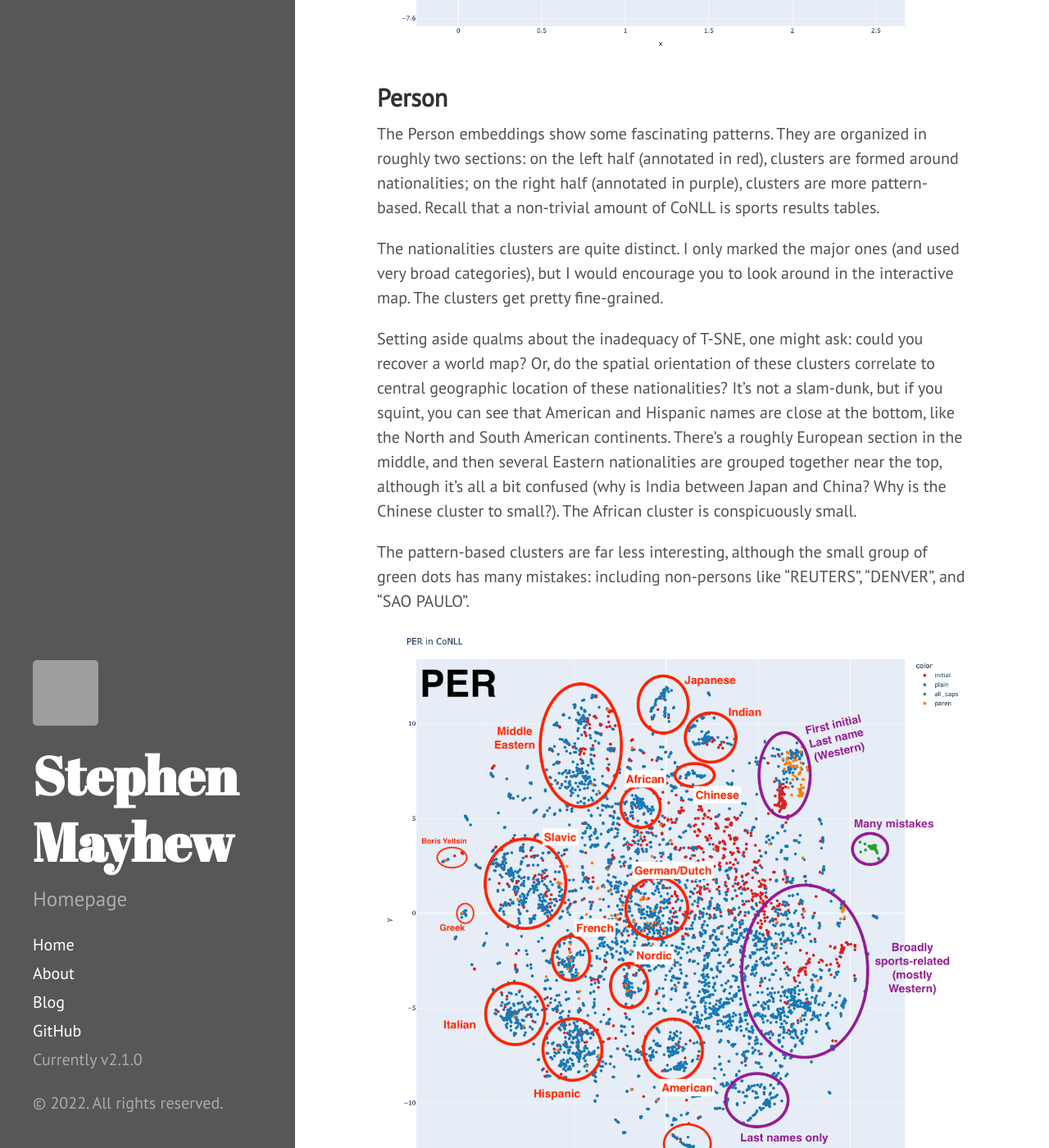
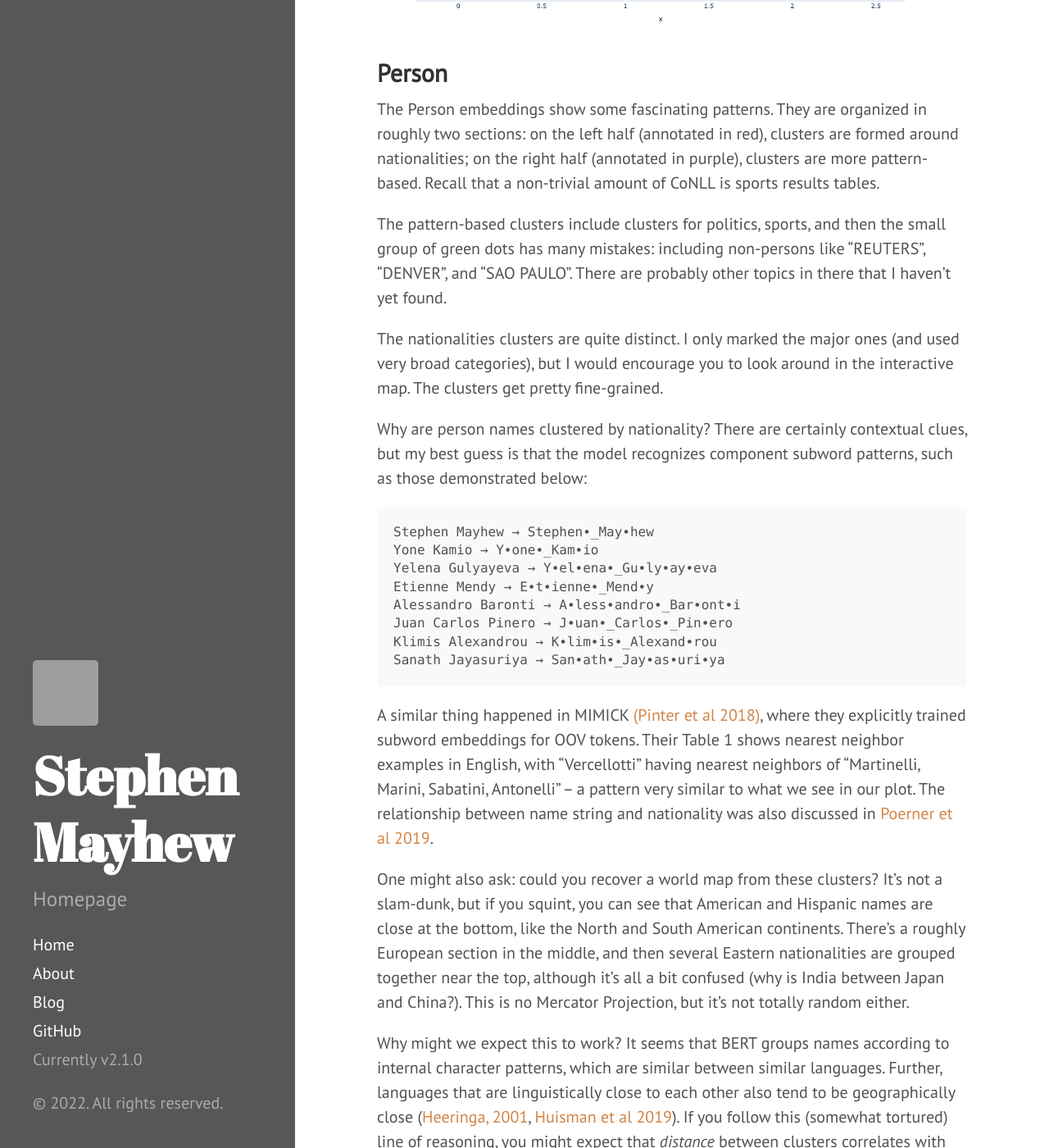
Before and after one commit to mayhewsw/mayhewsw.github.io, a Jekyll site: the page built from _posts/2022-01-30-conll-span-embeddings.md, in a window 1280 px wide and 1400 px high, scrolled down 3413 px. Shown: the whole window at 82% size. Built offline with Jekyll 4.4.1, drawn with Linux system fonts in a browser that asks for light colours; comment, search, counter and statistics services are not loaded; some of the changed text lies outside the part shown; grey boxes are pictures that could not be loaded.

Commit message:
Most modifications are done

````diff
--- a/_posts/2022-01-30-conll-span-embeddings.md
+++ b/_posts/2022-01-30-conll-span-embeddings.md
@@ -21,10 +21,10 @@
 ## Embedding Entities
 As with every other researcher for the past 19 years, the term "NER" makes me reflexively reach for [CoNLL-2003](https://www.clips.uantwerpen.be/conll2003/ner/) English dataset, with tagset: Person, Organization, Location, and Miscellaneous. Using the training set, I got the BERT embeddings (specifically [`distilroberta-base`](https://huggingface.co/distilroberta-base)) for each labeled span (summing constituent subwords), and reduced to 2 dimensions with [T-SNE](https://scikit-learn.org/stable/modules/generated/sklearn.manifold.TSNE.html). I repeated this process 6 times: one for each of the 4 labels, then 2 different plots with all labels but distinct coloring.
 
-In one of the ALL plots, I colored according to label. In all others, I categorized using properties of each entity, assigning the first applicable category in this order: if it was preceded by a left parenthesis (`paren`), if it consisted of all capitals (`all_caps`), if it was the first token in a sentence (`initial`),, and a catch-all category (`plain`). For the Location plot, I subdivided `plain` into `LOC` (if it was preceded by a preposition like "in" or "near") and `GPE` (all others).
+In one of the ALL plots, I colored according to label. In all others, I categorized using properties of each entity, assigning the first applicable category in this order: if it was preceded by a left parenthesis (`paren`), if it consisted of all capitals (`all_caps`), if it was the first token in a sentence (`initial`), and a catch-all category (`plain`). For the Location plot, I subdivided `plain` into `LOC` (if it was preceded by a preposition like "in" or "near") and `GPE` (all others).
 
 ## Observations
-There are lots of interesting things to notice -- here are a few.
+There are lots of interesting things to notice, I've written down a few below.
 
 In the ALL-by-label plot, different areas for each label are apparent. Interestingly, Person is the most distinct, and while Organization and Location have central areas of density, the boundaries are less clear. Miscellaneous, on the other hand, seems to exist in the same spaces as Organization and Location. This will be explored more in a later section.
 
@@ -40,24 +40,39 @@
 ## Person
 The Person embeddings show some fascinating patterns. They are organized in roughly two sections: on the left half (annotated in red), clusters are formed around nationalities; on the right half (annotated in purple), clusters are more pattern-based. Recall that a non-trivial amount of CoNLL is sports results tables.
 
+
+The pattern-based clusters include clusters for politics, sports, and then the small group of green dots has many mistakes: including non-persons like "REUTERS", "DENVER", and "SAO PAULO". There are probably other topics in there that I haven't yet found.
+
 The nationalities clusters are quite distinct. I only marked the major ones (and used very broad categories), but I would encourage you to look around in the interactive map. The clusters get pretty fine-grained.
 
-Setting aside qualms about the inadequacy of T-SNE, one might ask: could you recover a world map? Or, do the spatial orientation of these clusters correlate to central geographic location of these nationalities? It's not a slam-dunk, but if you squint, you can see that American and Hispanic names are close at the bottom, like the North and South American continents. There's a roughly European section in the middle, and then several Eastern nationalities are grouped together near the top, although it's all a bit confused (why is India between Japan and China? Why is the Chinese cluster to small?). The African cluster is conspicuously small.
+Why are person names clustered by nationality? There are certainly contextual clues, but my best guess is that the model recognizes component subword patterns, such as those demonstrated below:
 
-The pattern-based clusters are far less interesting, although the small group of green dots has many mistakes: including non-persons like "REUTERS", "DENVER", and "SAO PAULO".
+```
+Stephen Mayhew → Stephen∙_May∙hew
+Yone Kamio → Y∙one∙_Kam∙io
+Yelena Gulyayeva → Y∙el∙ena∙_Gu∙ly∙ay∙eva
+Etienne Mendy → E∙t∙ienne∙_Mend∙y
+Alessandro Baronti → A∙less∙andro∙_Bar∙ont∙i
+Juan Carlos Pinero → J∙uan∙_Carlos∙_Pin∙ero
+Klimis Alexandrou → K∙lim∙is∙_Alexand∙rou
+Sanath Jayasuriya → San∙ath∙_Jay∙as∙uri∙ya
+```
 
+A similar thing happened in MIMICK [(Pinter et al 2018)](https://arxiv.org/pdf/1707.06961.pdf), where they explicitly trained subword embeddings for OOV tokens. Their Table 1 shows nearest neighbor examples in English, with "Vercellotti" having nearest neighbors of "Martinelli, Marini, Sabatini, Antonelli" -- a pattern very similar to what we see in our plot. The relationship between name string and nationality was also discussed in [Poerner et al 2019](https://arxiv.org/pdf/1911.03681v1.pdf).
+
+One might also ask: could you recover a world map from these clusters? It's not a slam-dunk, but if you squint, you can see that American and Hispanic names are close at the bottom, like the North and South American continents. There's a roughly European section in the middle, and then several Eastern nationalities are grouped together near the top, although it's all a bit confused (why is India between Japan and China?). This is no Mercator Projection, but it's not totally random either.
+
+Why might we expect this to work? It seems that BERT groups names according to internal character patterns, which are similar between similar languages. Further, languages that are linguistically close to each other also tend to be geographically close ([Heeringa, 2001](http://wjheeringa.nl/papers/lvc01.pdf), [Huisman et al 2019](https://www.ncbi.nlm.nih.gov/pmc/articles/PMC6561542/)). If you follow this (somewhat tortured) line of reasoning, you might expect that _distance_ between clusters correlates with distance between language geographic centers, although there's no guarantee that the _overall placement_ is consistent with a world map.
 
 <a href="/assets/conll-tags/PER.html" target="_blank"><img src="/assets/conll-tags/PER-annotated.png"/></a>
 
 ## Miscellaneous
 
-The MISC tag in CoNLL is [ill-defined](https://www.clips.uantwerpen.be/conll2003/ner/annotation.txt), including things as broad as religions, nationalities, slogans, and eras in time. This is reflected in the way that it has no central cluster in the ALL graph.
-
-But similar to the Person tags, we see clusters around nationality, as well as political party, and stock exchange.
+The MISC tag in CoNLL is [ill-defined](https://www.clips.uantwerpen.be/conll2003/ner/annotation.txt), including things as broad as religions, nationalities, slogans, and eras in time. This is reflected in the way that it has no central cluster in the ALL graph. But similar to the Person tags, we see clusters around nationality, as well as political party, and stock exchange.
 
 <a href="/assets/conll-tags/MISC.html" target="_blank"><img src="/assets/conll-tags/MISC-annotated.png"/></a>
 
-<a href="/assets/conll-tags/ALL-by-label.html" target="_blank"><img src="/assets/conll-tags/ALL-misc-loc.png"  class="image-right" /></a>Given the way English represents nationalities, one might expect that nationality would be close to the country name (Japanese and Japan, German and Germany, etc.) This turns out to be true. I've annotated a few, along with lines representing their cluster distances, but you can find many more such groups.
+<a href="/assets/conll-tags/ALL-by-label.html" target="_blank"><img src="/assets/conll-tags/ALL-misc-loc.png"  class="image-right" /></a>Given the way English represents nationalities, one might expect that nationality would be close to the country name (Japanese and Japan, German and Germany, etc.) This turns out to be true. I've annotated a few, along with lines representing their cluster distances, but you can find many more such groups. One might ask if it makes sense to tag nationalities with a separate tag from countries.
 
 ## Location
 This tag is perhaps the least interesting of all. There are clusters, and they are pretty much all exactly as you would expect: England, Pakistan, Europe, China, Africa, etc. I don't have a hypothesis about recovering a world map -- a glance over it suggests it's not a close correlation.
@@ -75,7 +90,17 @@
 
 ## Conclusions
 
-There's a whole lot more to be seen in these graphs! I've only scratched the surface. In the end, I'm left wondering if we've learned more about BERT, or about this dataset.
+There's a whole lot more to be seen in these graphs! I've only scratched the surface.
 
+My original goal was to get some intuitions what sorts of relationships entity labels might have with language embeddings. My main conclusions are:
+1. There's no need to separate LOC and GPE
+1. The vast majority of the MISC entities are nationalities, which BERT places near the country name. If you tag all nationalities as LOC, you can drop the MISC label.
+
+I'm going to leave it at that. Let me know if you have any comments or insights!
 
 Code can be found in [this notebook](https://github.com/mayhewsw/mayhewsw.github.io/blob/master/assets/conll-tags/cluster_conll.ipynb) (tip: open it in Colab and run it on GPU).
+
+## Other works
+
+- Naturally, I'm not the first person to study [named entity representations in BERT](https://aclanthology.org/2020.repl4nlp-1.24.pdf).
+- All of this visualization is reminiscent of [Datamaps](https://arxiv.org/pdf/2009.10795.pdf)
````
Also changed, not shown: other parts of _posts/2022-01-30-conll-span-embeddings.md (+3 -3 lines), assets/conll-tags/PER-annotated.png.
